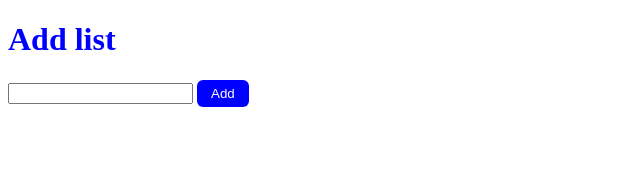
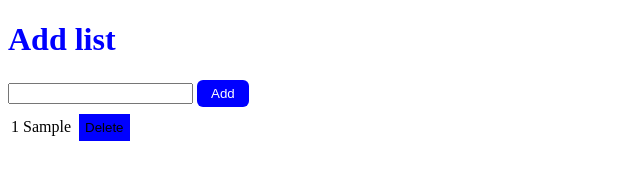
Before and after one commit to nexora-07/OCTOBER-JS-CLASS, a plain HTML site: page Assignment/assignment3.html in a window 1280 px wide. Both pictures are taken after typing "Sample" into the empty fields and a click on the button "Add". Shown: the whole page, without its empty margins (0-640 px from the left). Drawn offline with Linux system fonts and the light colour scheme.

Commit message:
added to assignment 3

```diff
--- a/Assignment/assignment3.js
+++ b/Assignment/assignment3.js
@@ -1,22 +1,59 @@
-nameArr = [];
+'use strict';
+
+let nameArr = [];
 let user;
+let firstCase;
 
 function add() {
-    let inputField = document.getElementById("show");
-    let userInput = inputField.value.trim();
-    inputField.value = "";
+  let inputField = document.getElementById("show");
+  let userInput = inputField.value.trim();
+
+  inputField.value = '';
+
+  if (userInput === '') {
+    alert('Please type something');
+    return;
+  }
+
   user = {
-    name: userInput
+    username: userInput
   };
   nameArr.push(user);
 
-  if(userInput === userInput.toUpperCase()) {
-    inputField.value = user.name;
-  } else if (userInput === userInput.toLowerCase()) {
-    inputField.value = user.name;
-  } else{
-    alert('no');
-    inputField.value = "";
+  let letter = userInput[0];
+  let capitalLetter = letter === letter.toUpperCase() && letter !== letter.toLowerCase();
+  let smallLetter = letter === letter.toLowerCase() && letter !== letter.toUpperCase();
+
+  if (capitalLetter) {
+    userInput = user.username;
+  } else if(smallLetter) {
+    userInput = user.username;
   }
 
+  renderTable();
+
 }
+
+  function renderTable() {
+  let tableBody = document.getElementById('tableBody');
+  tableBody.innerHTML = '';
+
+  nameArr.forEach((items, index)=> {
+    tableBody.innerHTML += `
+    <tr>
+        <td>${index + 1}</td>
+        <td>${items. username}</td>
+        <td><button onclick="del(${index})" style="background-color: blue; border: none; margin-left: 4px; padding: 6px;">Delete</button></td>
+    </tr>
+    `
+  });
+
+}
+
+
+
+function del(index) {
+  nameArr.splice(index, 1)
+
+  renderTable();
+}
```
Also changed, not shown: Assignment/assignment3.html (+2 -0 lines), day2.js (+26 -0 lines).
